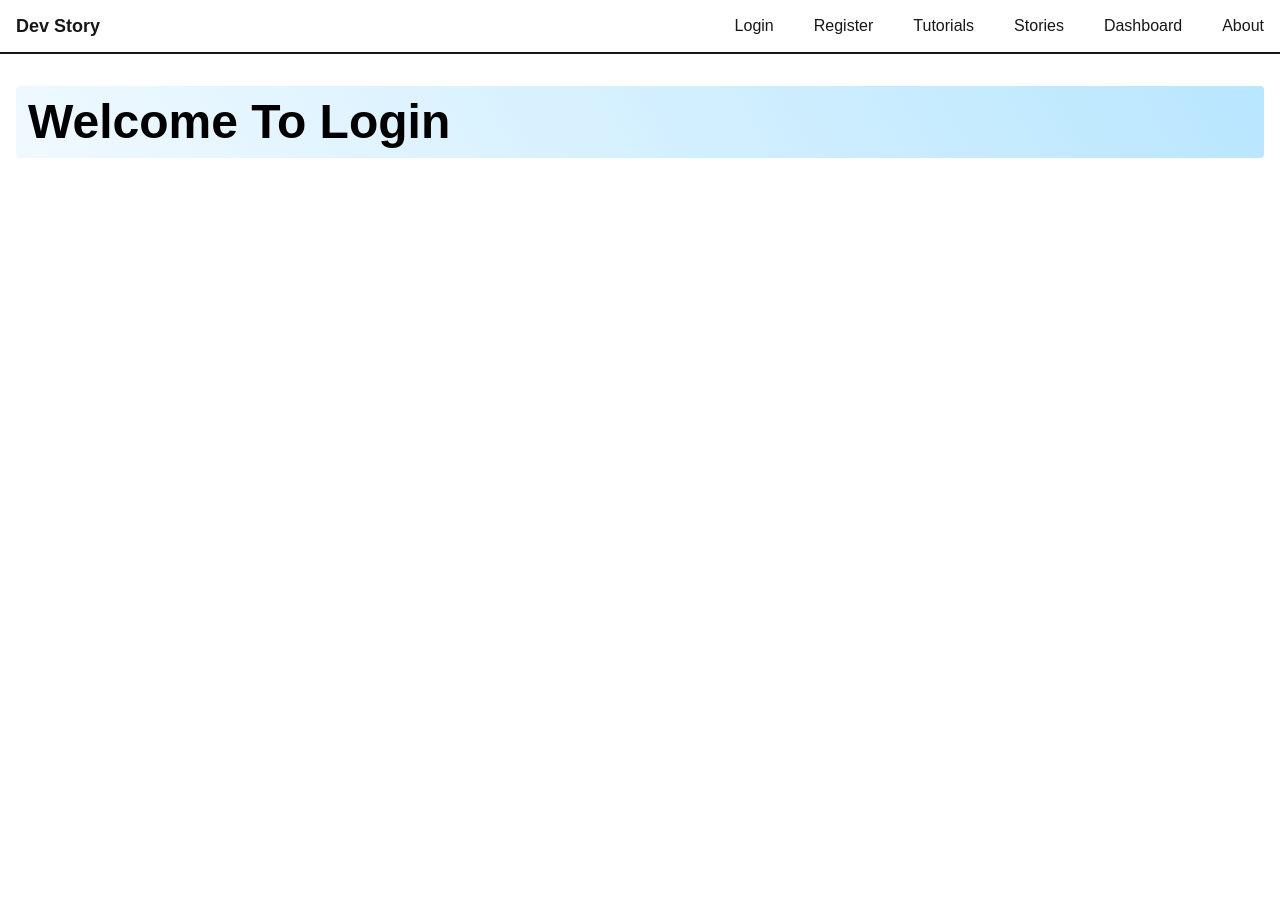
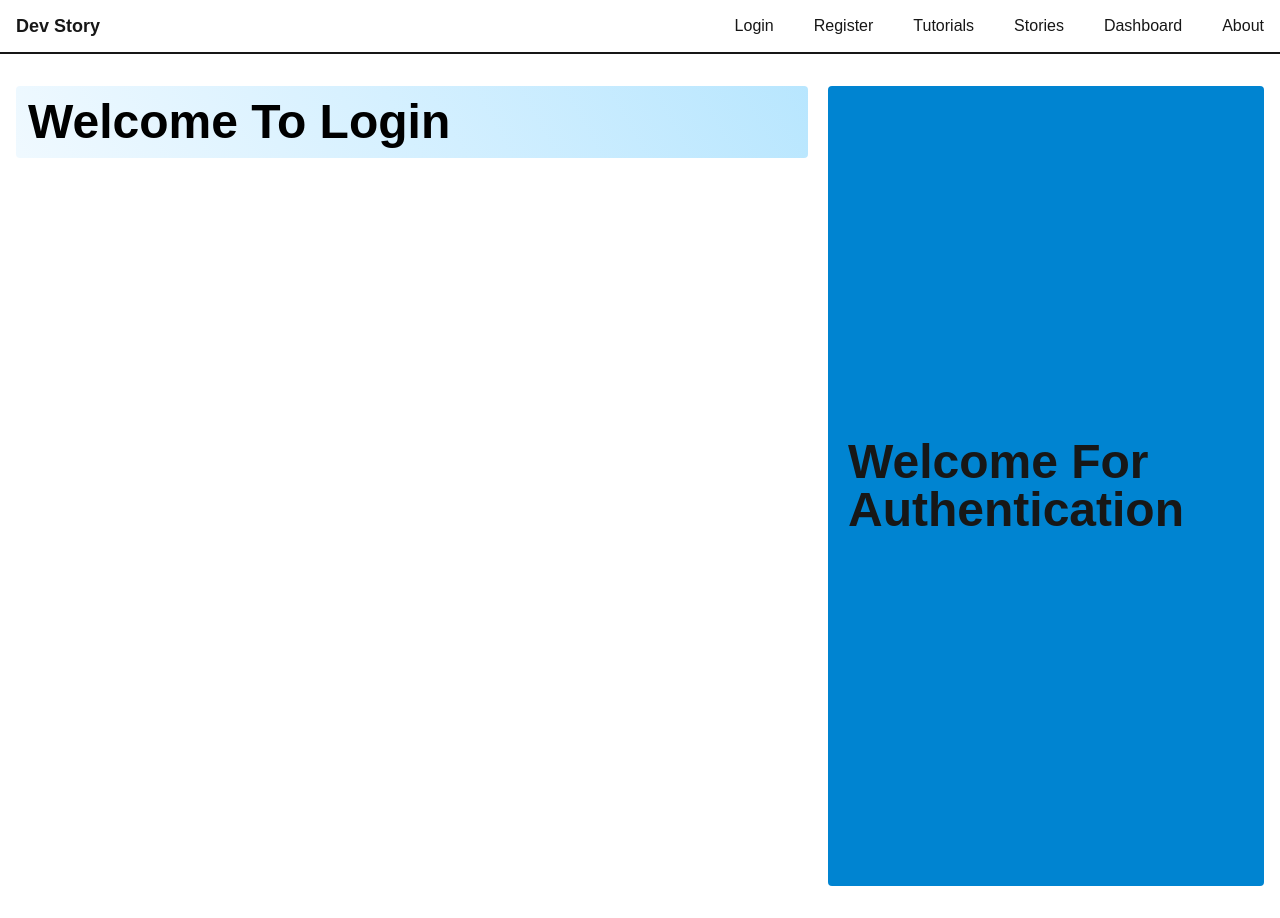
Before and after one commit to ashiqur0/hello-next, a Next.js app: page /login in a window 1280 px wide. Before the commit the page ends 800 px from the top, so only its background shows below. Built offline with nearby package versions, Linux system fonts and the light colour scheme.

Commit message:
Create AuthLayout

```diff
--- /dev/null
+++ b/src/app/(auth)/layout.jsx
@@ -0,0 +1,14 @@
+import React from 'react';
+
+const AuthLayout = ({children}) => {
+    return (
+        <div className='flex min-h-screen gap-5'>
+            <div className='flex-2'>{children}</div>
+            <div className='flex-1 bg-sky-600 p-5 flex justify-center items-center rounded'>
+                <h2 className='text-5xl font-bold'>Welcome For Authentication</h2>
+            </div>
+        </div>
+    );
+};
+
+export default AuthLayout;
```
